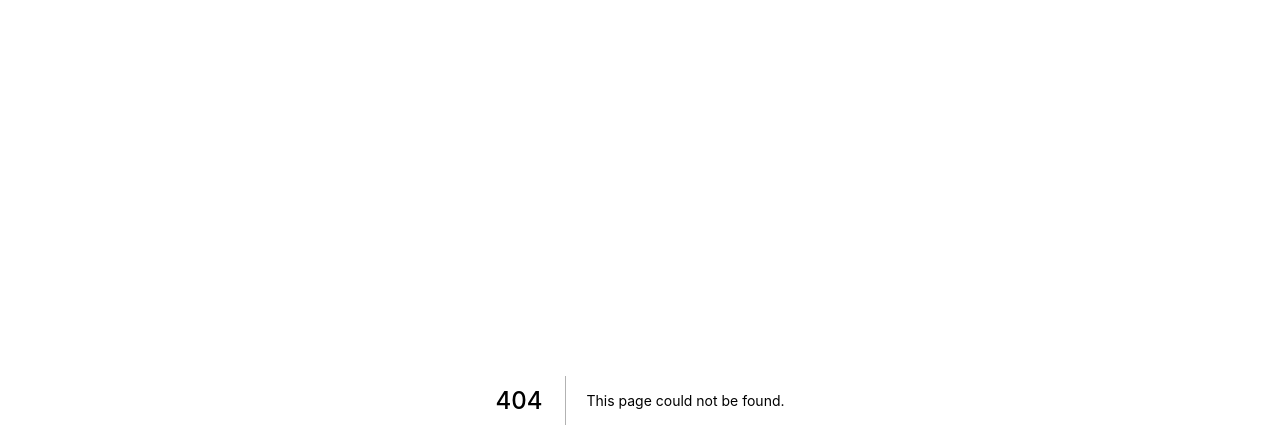
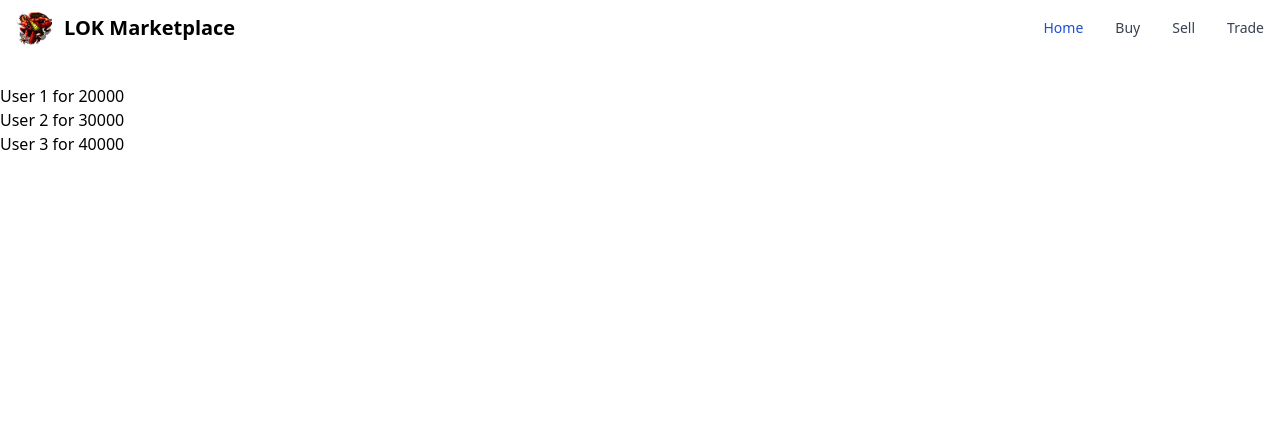
Before and after one commit to RdotSilva/React-NextJS-LegendsOfKesmai-Marketplace, a Next.js app: page /buying in a window 1280 px wide. Before the commit this address had no page. Shown: the top 448 px of the page. Built offline with nearby package versions, Linux system fonts and the light colour scheme.

Commit message:
Add page for buying

```diff
--- /dev/null
+++ b/pages/buying.js
@@ -0,0 +1,14 @@
+import React from "react";
+import Buying from "../components/Buy/Buying.jsx";
+import Layout from "../components/Layout/Layout.jsx";
+
+function BuyingPage() {
+  return (
+    <>
+      <Layout />
+      <Buying />
+    </>
+  );
+}
+
+export default BuyingPage;
```
